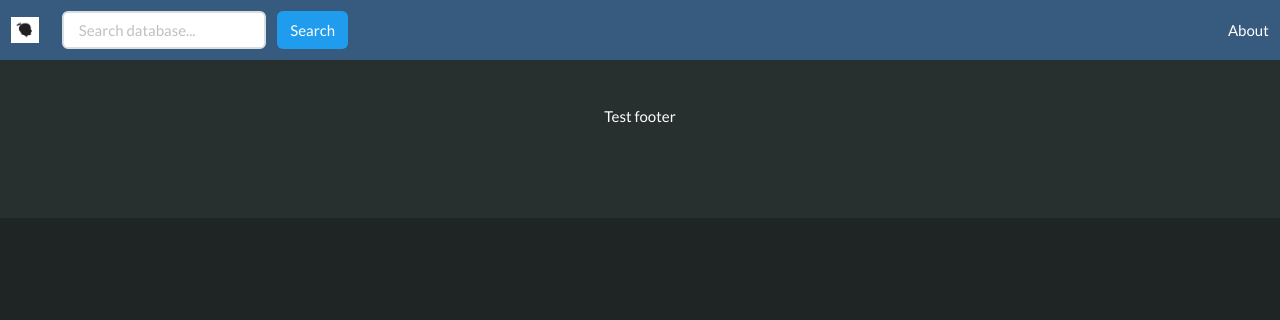
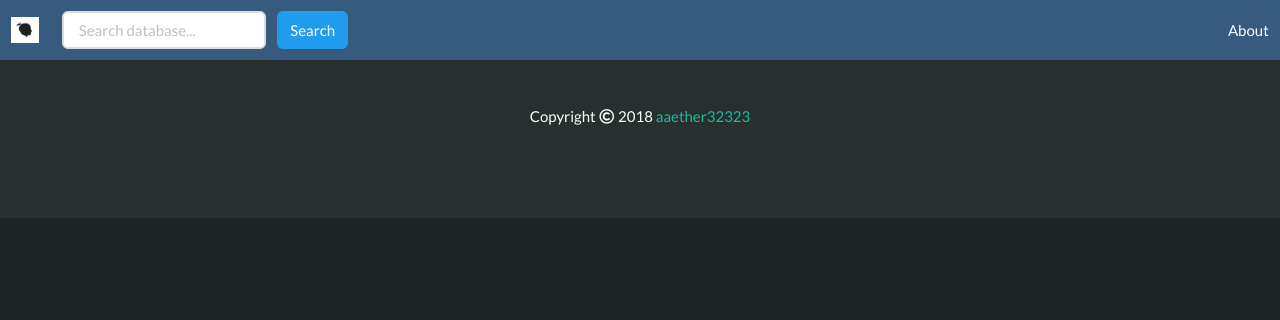
Before and after one commit to a-vrma/novel-noises, a Flask app: page / in a window 1280 px wide. Shown: the top 320 px of the page. Run offline with Flask 2, Linux system fonts and the light colour scheme; some libraries are stand-ins or nearby versions.

Commit message:
Update base layout with auto updating footer.

```diff
--- a/static/js/main.js
+++ b/static/js/main.js
@@ -21,5 +21,7 @@
             });
         });
     }
+    var theYear = new Date().getFullYear()
+    document.getElementById("year").innerHTML = theYear
 
 });
--- a/templates/base.html
+++ b/templates/base.html
@@ -5,10 +5,16 @@
   {% block head %}
   <meta charset="utf-8" />
   <meta http-equiv="X-UA-Compatible" content="IE=edge">
+  <meta name="description" content="Music for reading!">
+  <meta name="keywords" content="music, books, soundtracks, reading, novels">
+  <meta name="author" content="Aman Verma">
   <title>{% block page_title %}{% endblock %} - NovelNoises</title>
   <meta name="viewport" content="width=device-width, initial-scale=1">
-  <link rel="stylesheet" type="text/css" media="screen" href="{{ url_for('static', filename='css/darkly.min.css') }}"
-  /> {% endblock %}
+  <link rel="stylesheet" type="text/css" media="screen" href="{{ url_for('static', filename='css/darkly.min.css') }}">
+  <link rel="stylesheet" href="https://use.fontawesome.com/releases/v5.2.0/css/regular.css" integrity="sha384-zkhEzh7td0PG30vxQk1D9liRKeizzot4eqkJ8gB3/I+mZ1rjgQk+BSt2F6rT2c+I"
+    crossorigin="anonymous">
+  <link rel="stylesheet" href="https://use.fontawesome.com/releases/v5.2.0/css/fontawesome.css" integrity="sha384-HbmWTHay9psM8qyzEKPc8odH4DsOuzdejtnr+OFtDmOcIVnhgReQ4GZBH7uwcjf6"
+    crossorigin="anonymous"> {% endblock %}
 </head>
 
 <body>
@@ -50,9 +56,12 @@
 
 
 
-  <footer class="footer">
-    <div class="content has-text-centered">
-      <p>Test footer</p>
+  <footer class="footer is-small">
+    <div class="has-text-centered">
+      <div class="copyright">
+        Copyright<span class="icon"><i class="far fa-copyright"></i></span><span id="year">2018</span>
+        <a class="is-link" href="https://github.com/aaether32323">aaether32323</a>
+      </div>
     </div>
   </footer>
 
```
